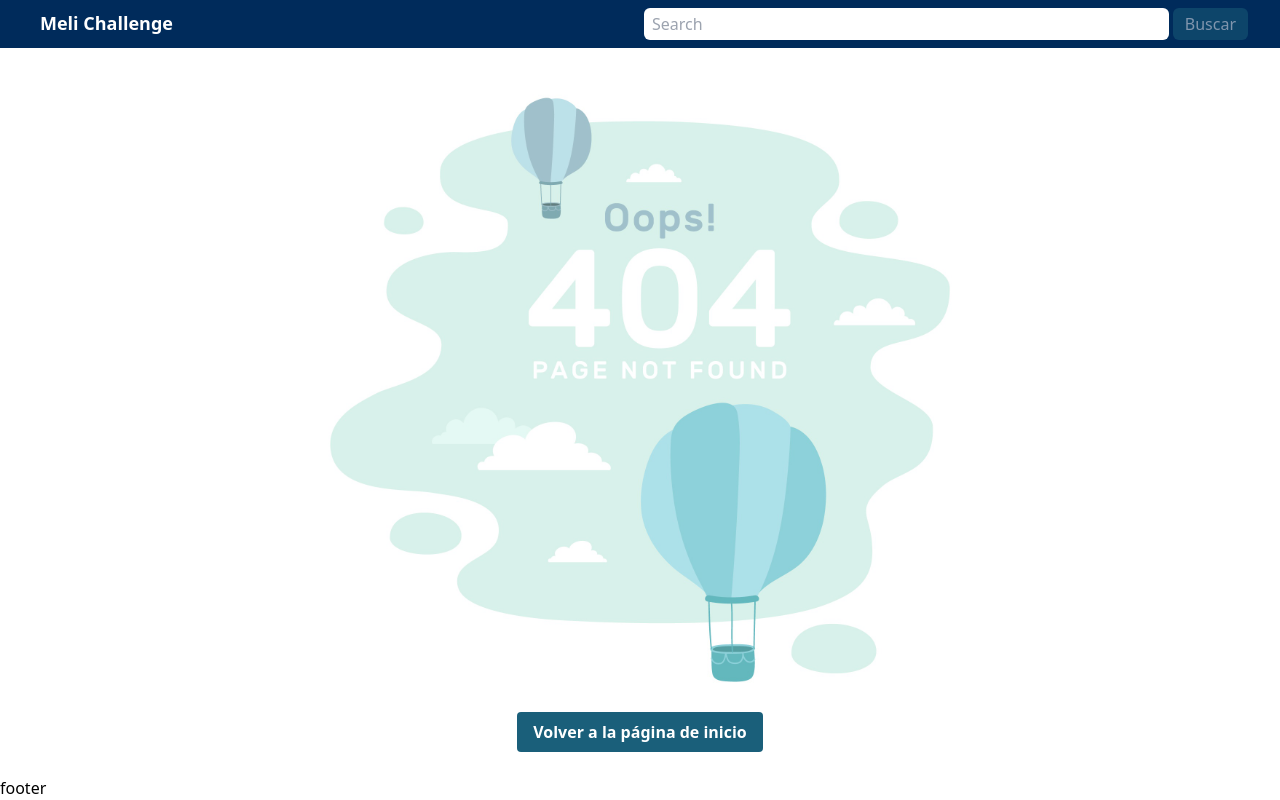
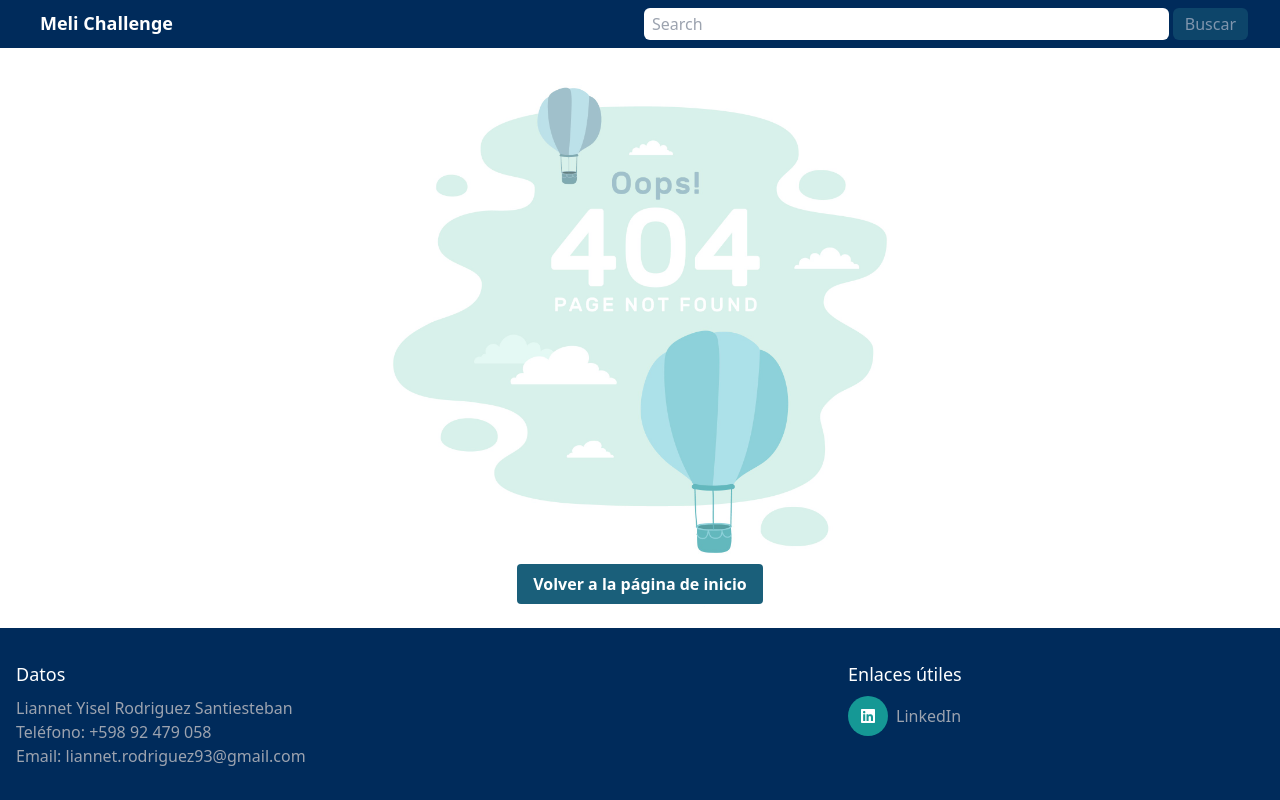
Before and after one commit to liannetrodriguez93/meli_challenge, a Next.js app: page /404 in a window 1280 px wide. Built offline with nearby package versions, Linux system fonts and the light colour scheme.

Commit message:
add footer y readme

```diff
--- /dev/null
+++ b/src/components/Footer.tsx
@@ -0,0 +1,40 @@
+import React from 'react';
+import Link from 'next/link';
+import { FaLinkedin } from 'react-icons/fa';
+
+const Footer = () => {
+  return (
+    <footer className='py-8 text-white bg-darkBlue'>
+      <div className='container px-4 mx-auto'>
+        <div className='flex flex-wrap justify-between'>
+          <div className='w-full md:w-2/3'>
+            <h3 className='mb-2 text-lg'>Datos</h3>
+            <p className='text-gray-400'>
+              Liannet Yisel Rodriguez Santiesteban
+            </p>
+            <p className='text-gray-400'>Teléfono: +598 92 479 058</p>
+            <p className='text-gray-400'>
+              Email: liannet.rodriguez93@gmail.com
+            </p>
+          </div>
+          <div className='w-full mb-4 md:w-1/3 md:mb-0'>
+            <h3 className='mb-2 text-lg'>Enlaces útiles</h3>
+            <div className='flex items-center'>
+              <Link
+                href={'https://www.linkedin.com/in/liannetrodriguez/'}
+                className='flex flex-row items-center justify-center'
+              >
+                <span className='flex items-center justify-center w-10 h-10 text-white transition-colors rounded-full bg-secondary hover:bg-blue-800'>
+                  <FaLinkedin />
+                </span>
+                <span className='ml-2 text-gray-400'>LinkedIn</span>
+              </Link>
+            </div>
+          </div>
+        </div>
+      </div>
+    </footer>
+  );
+};
+
+export default Footer;
--- a/src/pages/_app.tsx
+++ b/src/pages/_app.tsx
@@ -2,6 +2,7 @@ import Header from '@components/Header';
 import LayoutRoot from '@components/Layout';
 import type { AppProps } from 'next/app';
 import '@styles/globals.css';
+import Footer from '@components/Footer';
 
 export default function App({ Component, pageProps }: AppProps) {
   return (
@@ -13,9 +14,7 @@ export default function App({ Component, pageProps }: AppProps) {
             <Component {...pageProps} />
           </main>
         </div>
-        <footer>
-          <span>footer</span>
-        </footer>
+        <Footer />
       </div>
     </LayoutRoot>
   );
```
Also changed, not shown: 1 other file (tests, documents, lock files or other folders).
